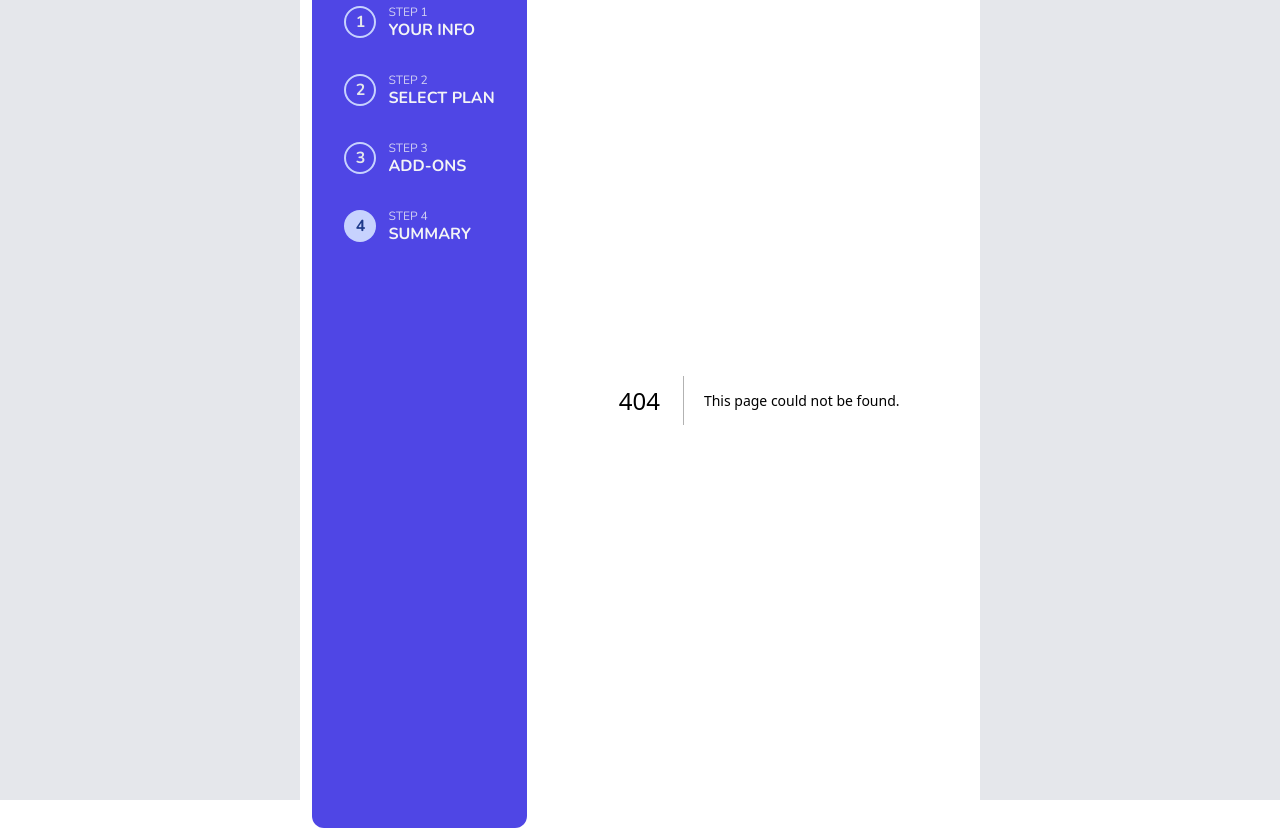
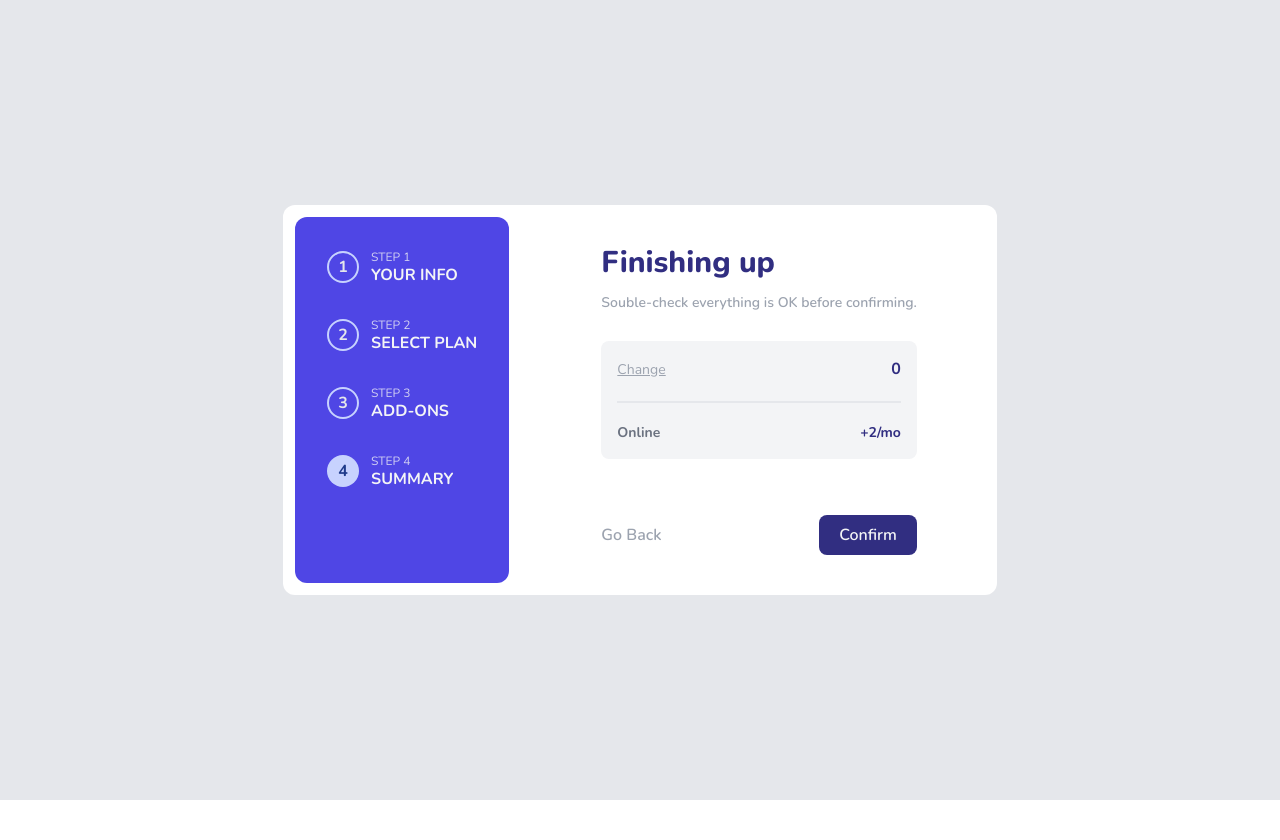
Before and after one commit to larissaOliveiraz/multistep-form, a Next.js app: page /summary in a window 1280 px wide. Before the commit this address had no page. After the commit the page ends 800 px from the top, so only its background shows below. Built offline with nearby package versions, Linux system fonts and the light colour scheme.

Commit message:
feat: create static summary page

```diff
--- /dev/null
+++ b/src/app/summary/page.tsx
@@ -0,0 +1,32 @@
+import { Footer } from "@/components/Footer";
+import { Header } from "@/components/Header";
+import React from "react";
+
+const Summary = () => {
+   return (
+      <div className="text-indigo-900">
+         <Header
+            title="Finishing up"
+            subtitle="Souble-check everything is OK before confirming."
+         />
+
+         <section className="w-full p-4 bg-gray-100 rounded-lg mt-7 mb-14">
+            <div className="flex items-center justify-between pb-5 mb-5 border-b-2">
+               <div className="leading-5">
+                  <p className="font-bold"></p>
+                  <a className="text-sm text-gray-400 underline">Change</a>
+               </div>
+               <p className="font-bold">0</p>
+            </div>
+            <div className="flex items-center justify-between mt-2 text-sm">
+               <p className="font-bold text-gray-500">Online</p>
+               <span className="font-bold">+2/mo</span>
+            </div>
+         </section>
+
+         <Footer title="Confirm" goBack />
+      </div>
+   );
+};
+
+export default Summary;
```
